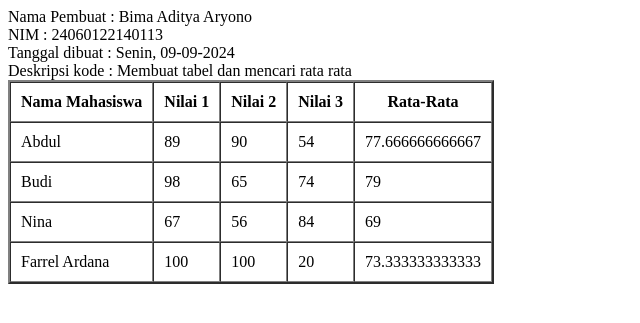
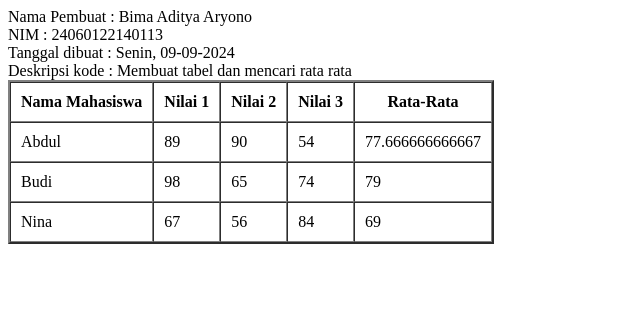
Before and after one commit to kristiandavidd/PengumpulanPBPD1, a PHP site: page /Tugas2PBPD1.php in a window 1280 px wide. Shown: the top 323 px of the page, without its empty margins (0-640 px from the left). Run offline with PHP 8.4, Linux system fonts and the light colour scheme.

Commit message:
Update Tugas2PBPD1.php
Menghapus elemen array bernama Farrel ardana

```diff
--- a/Pertemuan 2/24060122140113/Tugas2PBPD1.php
+++ b/Pertemuan 2/24060122140113/Tugas2PBPD1.php
@@ -15,8 +15,7 @@
                 'Budi' => array(78, 60, 64),
                 'Nina' => array(67, 56, 84),
                 'Budi' => array(87, 69, 50),
-                'Budi' => array(98, 65, 74),
-                'Farrel Ardana' => array(100,100,20)
+                'Budi' => array(98, 65, 74)
             );
 
             // Fungsi untuk menghitung rata-rata
```
